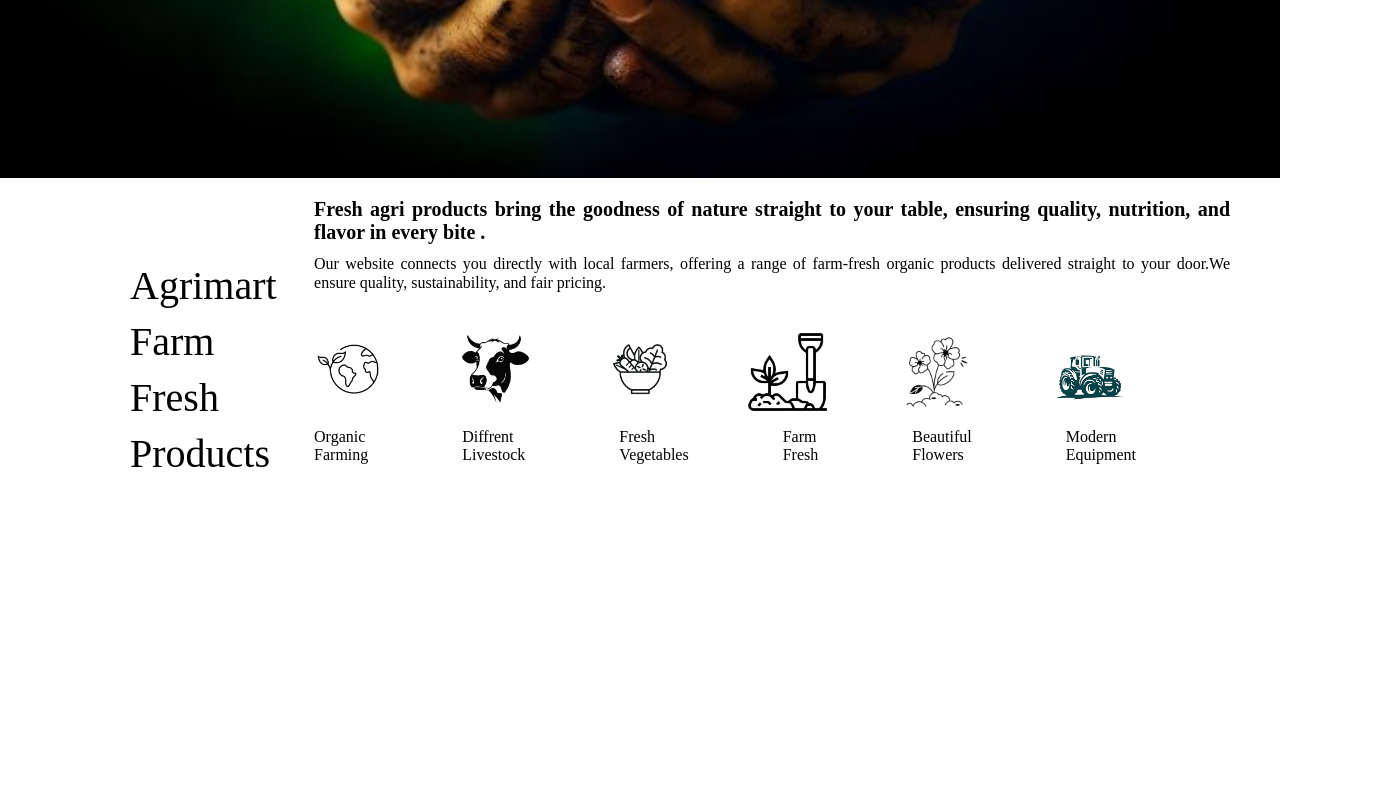
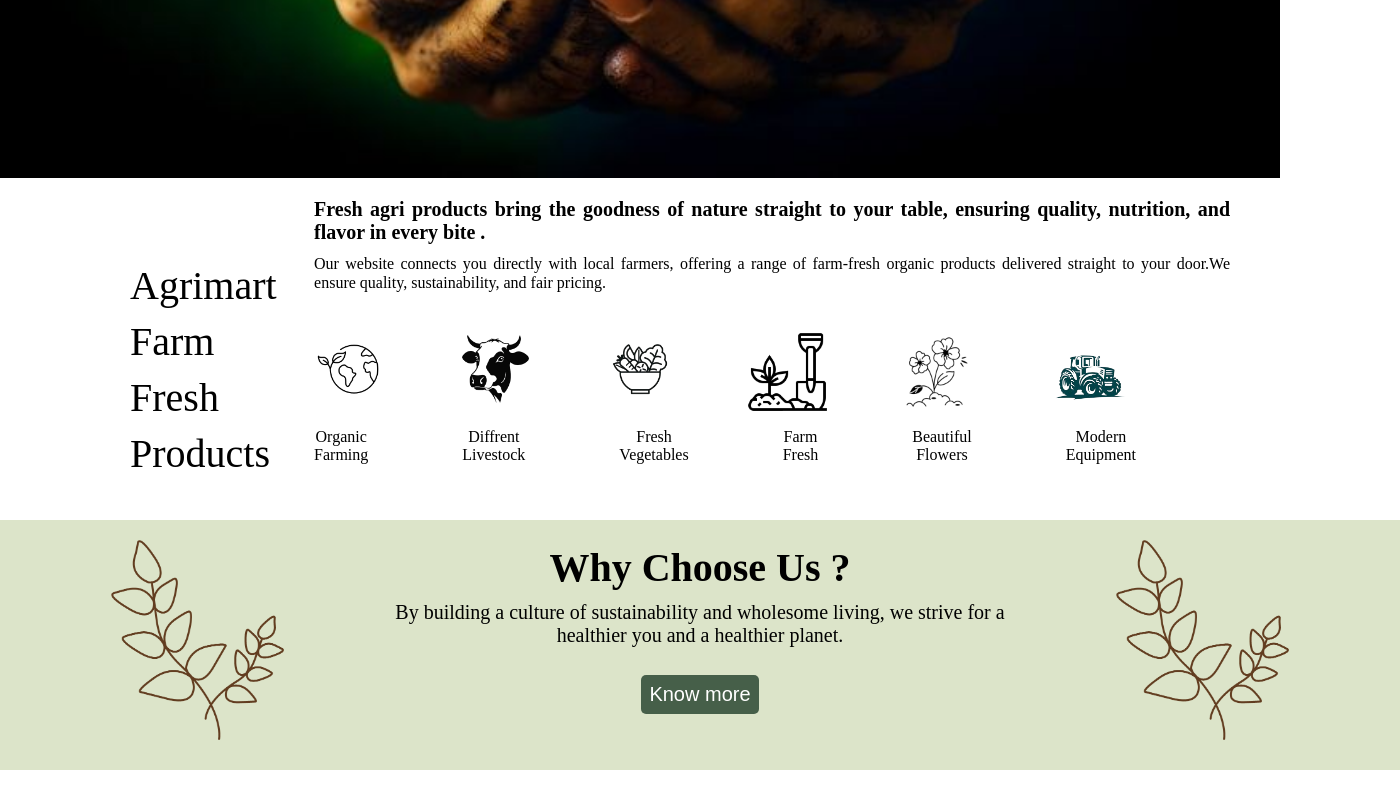
Before and after one commit to nidhinagpure/fresh-fusion, a React app: page / in a window 1280 px wide. Shown: the part 616-1416 px from the top of the page, 1400 px wide, since content can reach past the window. Before the commit the page ends 1106 px from the top, so only its background shows below. Built offline with nearby package versions, Linux system fonts and the light colour scheme.

Commit message:
Add choose use

```diff
--- a/src/components/navbar/Navbar.jsx
+++ b/src/components/navbar/Navbar.jsx
@@ -8,6 +8,7 @@ import Farmer from './../navbar/farm.png';
 import Earth from './../navbar/earth.0b9cdbcbe4284655c245.png';
 import Trak from './../navbar/tract.3159894a3d7326a93f87.png';
 import Vegetables from './../navbar/vegetable.164d2731f5f12bc80d38.png';
+import Choose  from './../navbar/leaf.png';
 
 export default function Navbar() {
   return (
@@ -59,11 +60,17 @@ export default function Navbar() {
               Equipment</p>
           </div>
         </div>
-
-
-
       </div>
-
+           <div className='choose-Section'>
+            <img src={Choose} className='choose-Icons'></img>
+            <div className=''>
+              <span className='choose'>Why  Choose Us ? </span>
+              <span className='choose-Text'>By building a culture of sustainability and wholesome living, we strive for a <br></br>
+                healthier you and a healthier planet.</span><br></br>
+              <button type='button' className='choose-Btn'>Know more</button>
+            </div>
+            <img src={Choose} className='choose-Icons'></img>
+           </div>
 
 
     </div>
--- a/src/components/navbar/Navbarr.css
+++ b/src/components/navbar/Navbarr.css
@@ -79,7 +79,49 @@ body{
 }
 .section-Texts{
     display: flex;
+    text-align: center;
 }
 .section-Text{
     padding: 0 94px 0 0;
 }
+.choose-Icons{
+    height: 200px;
+    display: block;
+    margin: 20px auto;
+}
+.choose-Section{
+    height: 250px;
+    width: 1400px;
+   display: block;
+   margin: 30px auto;
+    background-color: #DCE4C9;
+    border: 2px solid black;
+   display: flex;
+   border: none;
+   justify-content: space-evenly;
+}
+.choose{
+    display: block;
+    font-size: 40px;
+    font-weight: bold;
+    text-align: center;
+    margin-top: 24px;
+}
+.choose-Text{
+    display: block;
+    text-align: center;
+    margin-top: 10px;
+    font-size: 20px;
+}
+.choose-Btn{
+    padding: 8px;
+    border-radius: 5px;
+    font-size: 20px;
+    background-color: #3f5944f3;
+    color: white;
+    border: none;
+    display: block;
+    margin: 10px auto;
+    cursor: pointer;
+
+}
```
Lines whose indentation alone changed are shown as unchanged.
